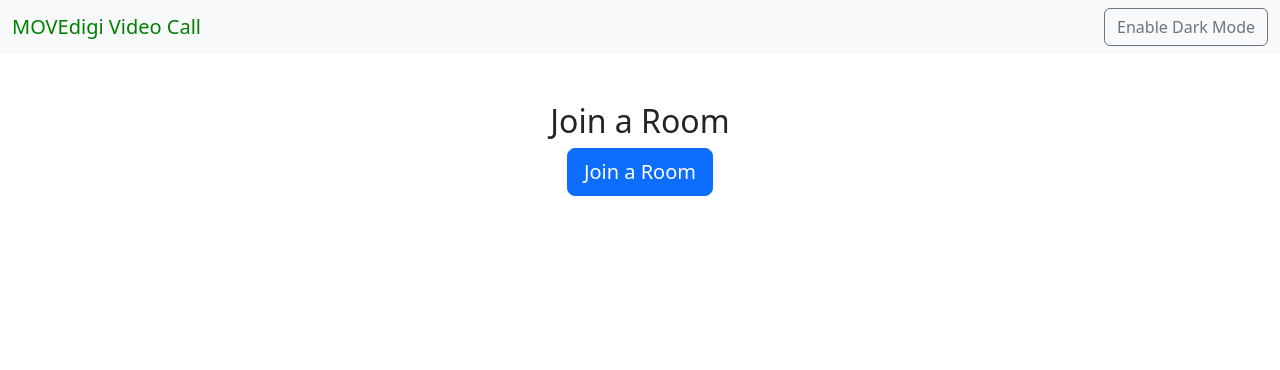
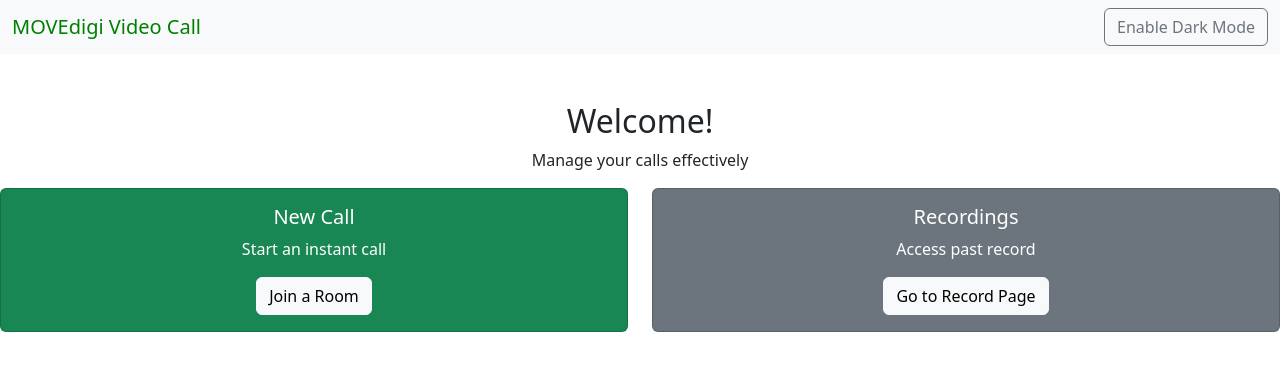
Before and after one commit to ProSoftwareDevHC-KN-LL/video-call-application, a React (Vite) app in the folder frontend/: page / in a window 1280 px wide. Shown: the top 370 px of the page. Built offline with nearby package versions, Linux system fonts and the light colour scheme.

Commit message:
Modify Homepage, Add Recording Page, Add DebugVideoCalling page to do the css for VideoComponent

```diff
--- a/frontend/src/App.tsx
+++ b/frontend/src/App.tsx
@@ -2,6 +2,8 @@
 import { Routes, Route } from 'react-router-dom';
 import Homepage from './components/Homepage';
 import RoomComponent from './components';
+import RecordPage from './components/RecordPage';
+import DebugVideoComponent from './components/DebugVideoComponent';
 import Navbar from './components/Navbar';
 
 function App() {
@@ -28,6 +30,8 @@
             <Routes>
                 <Route path="/" element={<Homepage />} />
                 <Route path="/room" element={<RoomComponent />} />
+                <Route path="/record" element={<RecordPage />} />
+                <Route path="/debug-video" element={<DebugVideoComponent />} />
             </Routes>
         </>
     );
--- /dev/null
+++ b/frontend/src/components/DebugVideoComponent.tsx
@@ -0,0 +1,29 @@
+import React, { useState } from 'react';
+import { LocalVideoTrack } from 'livekit-client';
+import VideoComponent from './VideoCallRoom/VideoComponent';
+
+function DebugVideoComponent() {
+    const [track, setTrack] = useState<LocalVideoTrack | null>(null);
+    const participantIdentity = "Test Participant"; // Example identity
+
+    // Simulate attaching a video track for debugging
+    const handleAttachTrack = () => {
+        // Here you would normally get the track from your video call setup
+        // For debugging, you can create a mock track or use a real one if available
+        // setTrack(mockTrack); // Uncomment and replace with actual track
+    };
+
+    return (
+        <div className="text-center mt-5">
+            <h2>Debug Video Component</h2>
+            <button className="btn btn-primary" onClick={handleAttachTrack}>
+                Attach Video Track
+            </button>
+            {track && (
+                <VideoComponent track={track} participantIdentity={participantIdentity} local={true} />
+            )}
+        </div>
+    );
+}
+
+export default DebugVideoComponent;
--- a/frontend/src/components/Homepage.tsx
+++ b/frontend/src/components/Homepage.tsx
@@ -7,15 +7,44 @@
         navigate('/room'); // Navigate to the RoomComponent
     };
 
+    const handleRecordPageClick = () => {
+        navigate('/record'); // Navigate to the Record page
+    };
+
     return (
         <div className="homepage text-center mt-5">
-            <h2>Join a Room</h2>
-            <button
-                className="btn btn-primary btn-lg"
-                onClick={handleJoinRoomClick}
-            >
-                Join a Room
-            </button>
+            <h2>Welcome!</h2>
+            <p>Manage your calls effectively</p>
+            <div className="row">
+                <div className="col-md-6 mb-4">
+                    <div className="card text-white bg-success">
+                        <div className="card-body">
+                            <h5 className="card-title">New Call</h5>
+                            <p className="card-text">Start an instant call</p>
+                            <button
+                                className="btn btn-light"
+                                onClick={handleJoinRoomClick}
+                            >
+                                Join a Room
+                            </button>
+                        </div>
+                    </div>
+                </div>
+                <div className="col-md-6 mb-4">
+                    <div className="card text-white bg-secondary">
+                        <div className="card-body">
+                            <h5 className="card-title">Recordings</h5>
+                            <p className="card-text">Access past record</p>
+                            <button
+                                className="btn btn-light"
+                                onClick={handleRecordPageClick}
+                            >
+                                Go to Record Page
+                            </button>
+                        </div>
+                    </div>
+                </div>
+            </div>
         </div>
     );
 }
--- a/frontend/src/components/Navbar.tsx
+++ b/frontend/src/components/Navbar.tsx
@@ -1,5 +1,3 @@
-import React from 'react';
-
 interface NavbarProps {
     theme: string;
     toggleTheme: () => void;
--- /dev/null
+++ b/frontend/src/components/RecordPage.tsx
@@ -0,0 +1,24 @@
+import { useNavigate } from 'react-router-dom';
+
+function RecordPage() {
+    const navigate = useNavigate(); // Hook for navigation
+
+    const handleBackToHomepage = () => {
+        navigate('/'); // Navigate back to the homepage
+    };
+
+    return (
+        <div className="text-center mt-5">
+            <h2>Recording Page</h2>
+            <p>This is a placeholder for the recording functionality.</p>
+            <button
+                className="btn btn-primary"
+                onClick={handleBackToHomepage}
+            >
+                Return to Homepage
+            </button>
+        </div>
+    );
+}
+
+export default RecordPage;
--- a/frontend/src/components/index.tsx
+++ b/frontend/src/components/index.tsx
@@ -70,7 +70,7 @@
             setLocalTrack(room.localParticipant.videoTrackPublications.values().next().value.videoTrack);
         } catch (error) {
             console.log("There was an error connecting to the room:", (error as Error).message);
-            await leaveRoom();
+            // await leaveRoom();
         }
     }
 
```
